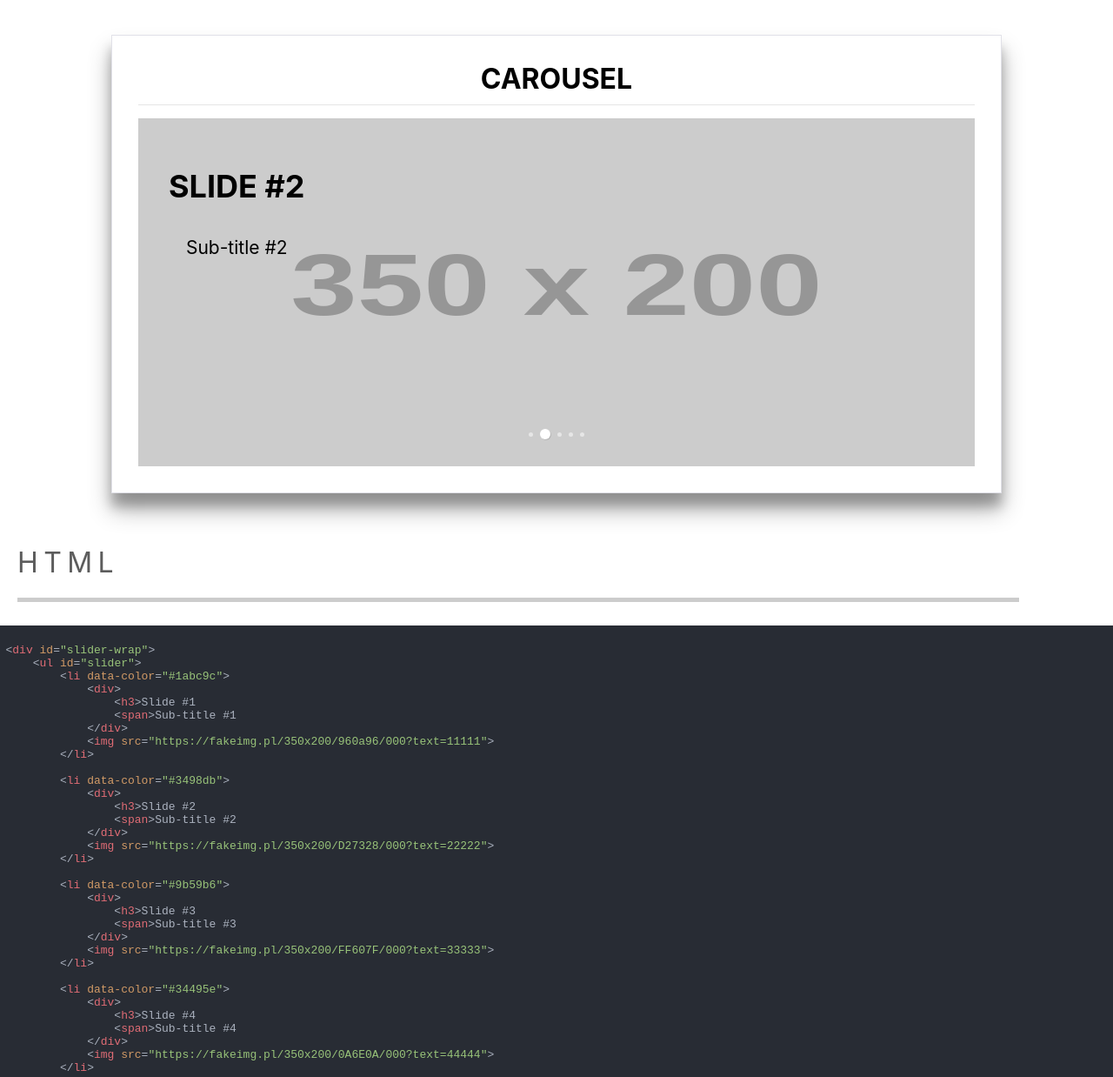
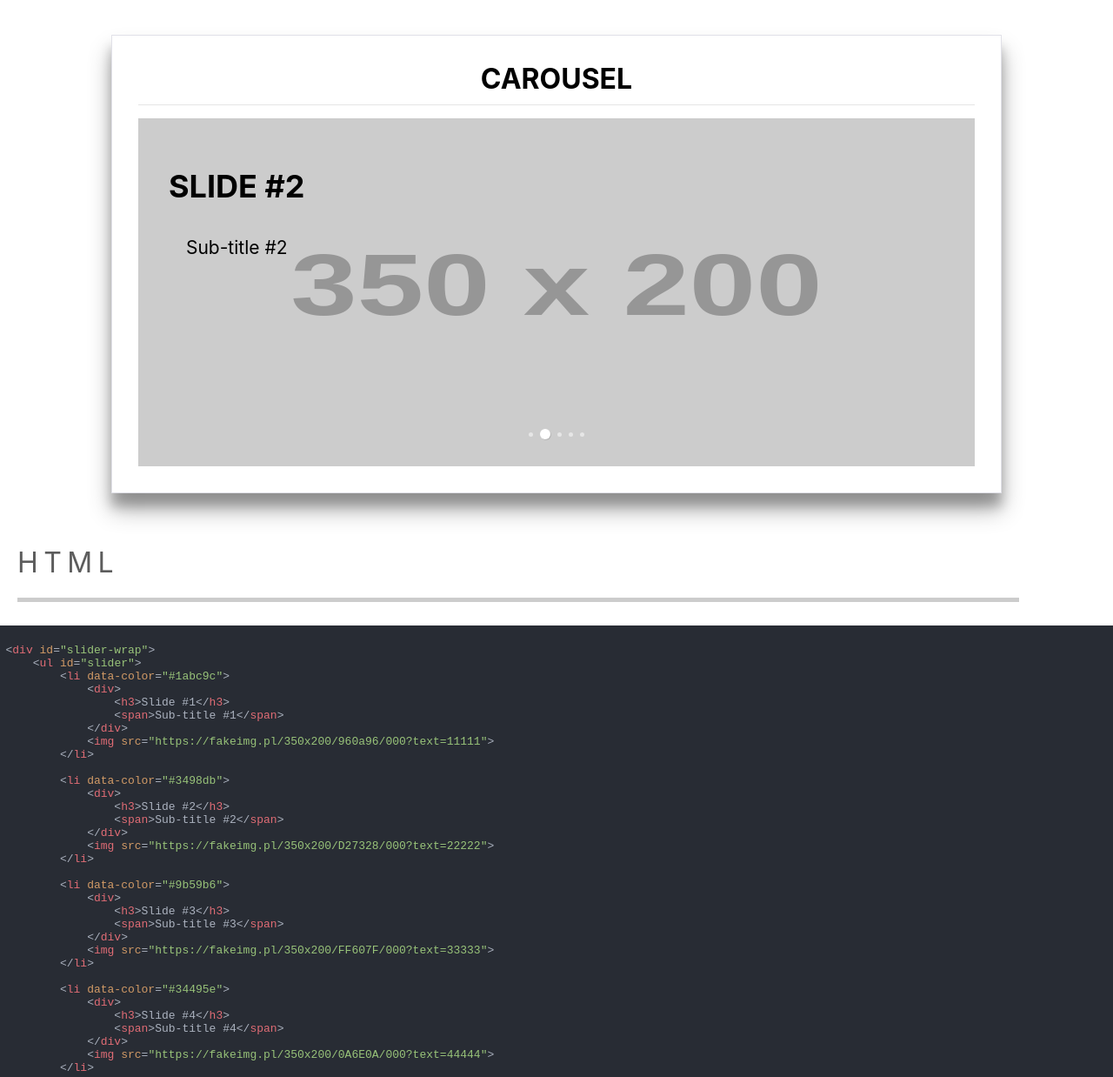
Before and after one commit to SaintSilver/components, a plain HTML site: page view/carousel.html in a window 1280 px wide. Shown: the top 1238 px of the page at 87% size. Drawn offline with Linux system fonts and the light colour scheme; placeholder pictures from the web are drawn by us.

Commit message:
moidfied highlight

```diff
--- a/view/carousel.html
+++ b/view/carousel.html
@@ -75,47 +75,47 @@
     &lt;ul id="slider">
         &lt;li data-color="#1abc9c">
             &lt;div>
-                &lt;h3>Slide #1</h3>
-                &lt;span>Sub-title #1</span>
+                &lt;h3>Slide #1&lt;/h3>
+                &lt;span>Sub-title #1&lt;/span>
             &lt;/div>
             &lt;img src="https://fakeimg.pl/350x200/960a96/000?text=11111">
         &lt;/li>
 
         &lt;li data-color="#3498db">
             &lt;div>
-                &lt;h3>Slide #2</h3>
-                &lt;span>Sub-title #2</span>
+                &lt;h3>Slide #2&lt;/h3>
+                &lt;span>Sub-title #2&lt;/span>
             &lt;/div>
             &lt;img src="https://fakeimg.pl/350x200/D27328/000?text=22222">
         &lt;/li>
 
         &lt;li data-color="#9b59b6">
             &lt;div>
-                &lt;h3>Slide #3</h3>
-                &lt;span>Sub-title #3</span>
+                &lt;h3>Slide #3&lt;/h3>
+                &lt;span>Sub-title #3&lt;/span>
             &lt;/div>
             &lt;img src="https://fakeimg.pl/350x200/FF607F/000?text=33333">
         &lt;/li>
 
         &lt;li data-color="#34495e">
             &lt;div>
-                &lt;h3>Slide #4</h3>
-                &lt;span>Sub-title #4</span>
+                &lt;h3>Slide #4&lt;/h3>
+                &lt;span>Sub-title #4&lt;/span>
             &lt;/div>
             &lt;img src="https://fakeimg.pl/350x200/0A6E0A/000?text=44444">
         &lt;/li>
 
         &lt;li data-color="#e74c3c">
             &lt;div>
-                &lt;h3>Slide #5</h3>
-                &lt;span>Sub-title #5</span>
+                &lt;h3>Slide #5&lt;/h3>
+                &lt;span>Sub-title #5&lt;/span>
             &lt;/div>
             &lt;img src="https://fakeimg.pl/350x200/0064CD/000?text=55555">
         &lt;/li>
     &lt;/ul>
 
-    &lt;div class="slider-btns" id="next">&lt;span>🡆</span></div>
-    &lt;div class="slider-btns" id="previous">&lt;span>🡄</span></div>
+    &lt;div class="slider-btns" id="next">&lt;span>🡆&lt;/span>&lt;/div>
+    &lt;div class="slider-btns" id="previous">&lt;span>🡄&lt;/span>&lt;/div>
 
     &lt;div id="slider-pagination-wrap">
         &lt;ul>
```
